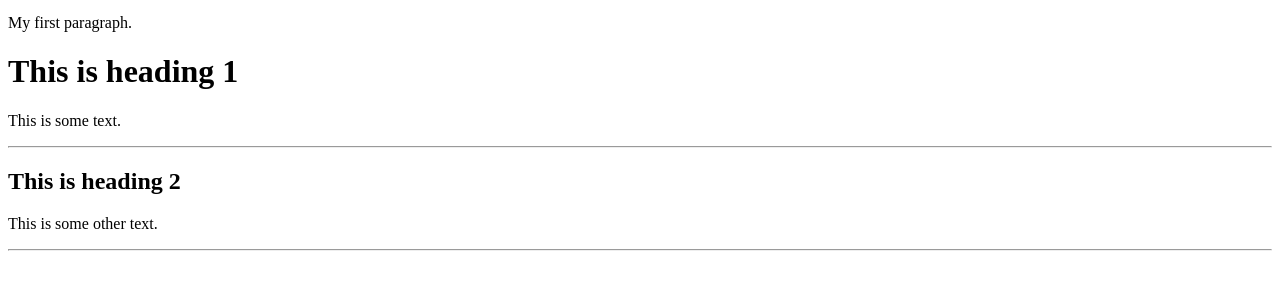
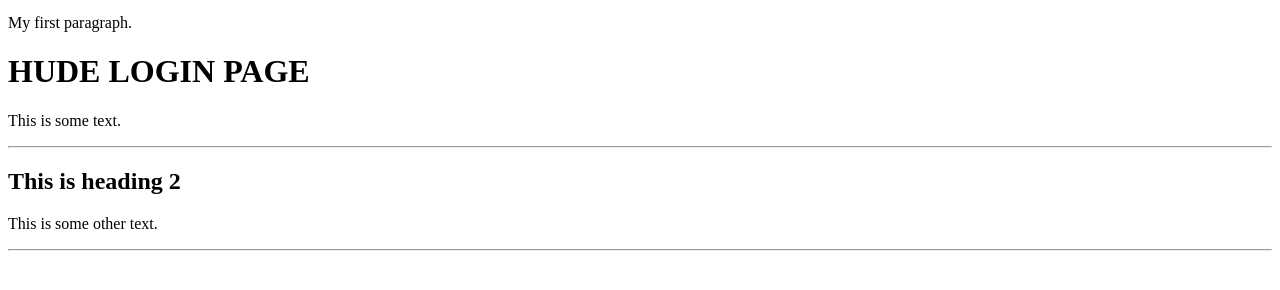
Before and after one commit to maierraul96/GitLearn, a plain HTML site: page index.html in a window 1280 px wide. Shown: the part 498-788 px from the top of the page. Drawn offline with Linux system fonts and the light colour scheme.

Commit message:
loggin form

```diff
--- a/index.html
+++ b/index.html
@@ -12,7 +12,7 @@
 <iframe src="https://giphy.com/embed/26xBBWHMhvoAkndhC" width="480" height="360" frameBorder="0" class="giphy-embed" allowFullScreen></iframe><p><a href="https://giphy.com/gifs/bye-c4d-26xBBWHMhvoAkndhC">via GIPHY</a></p>
 <p title="LOBOBOB">My first paragraph.</p>
 
-<h1>This is heading 1</h1>
+<h1>HUDE LOGIN PAGE </h1>
 <p>This is some text.</p>
 <hr>
 <h2>This is heading 2</h2>
```
Also changed, not shown: login.html (added, +1 -0 lines), log.txt (added).
